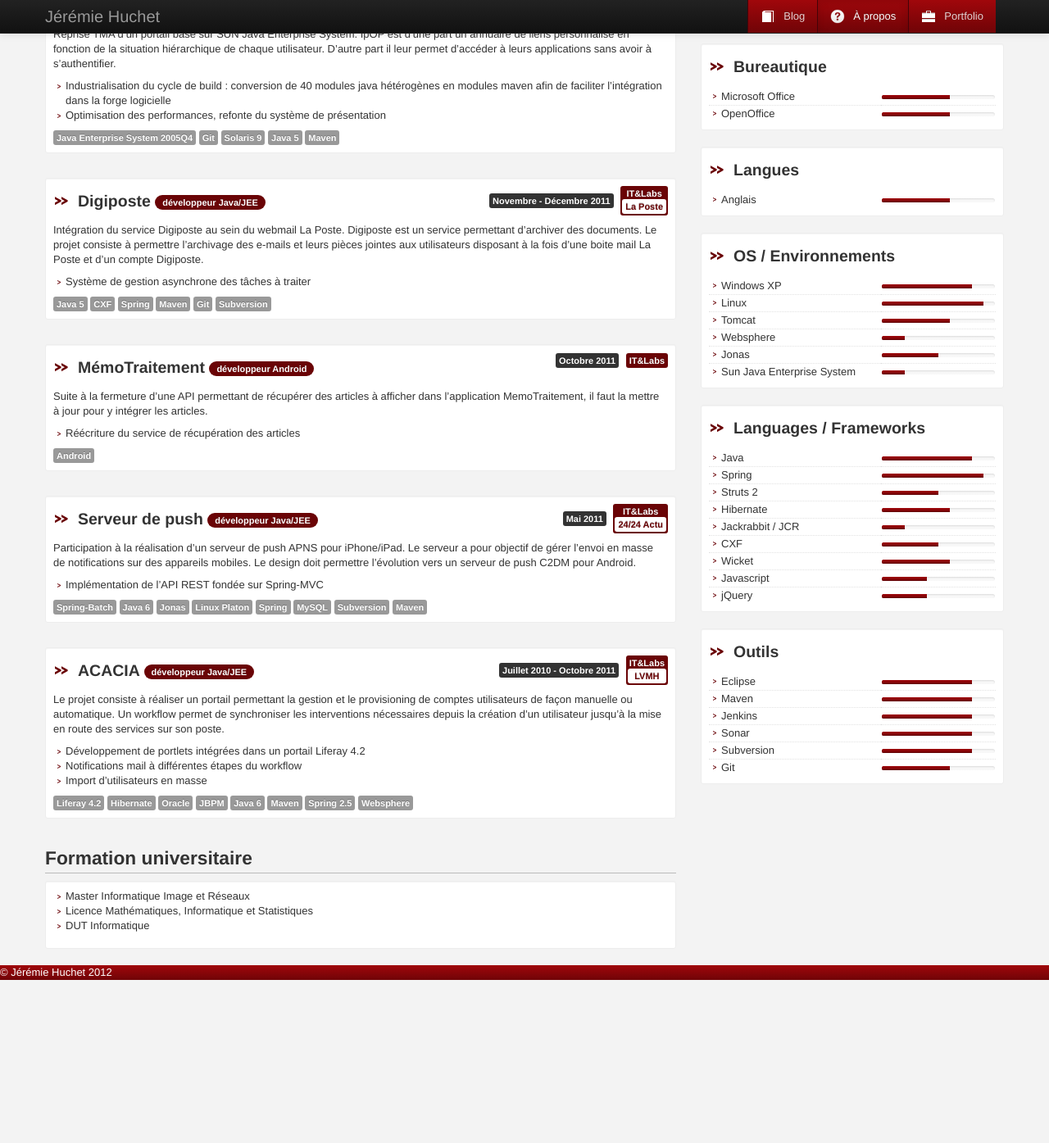
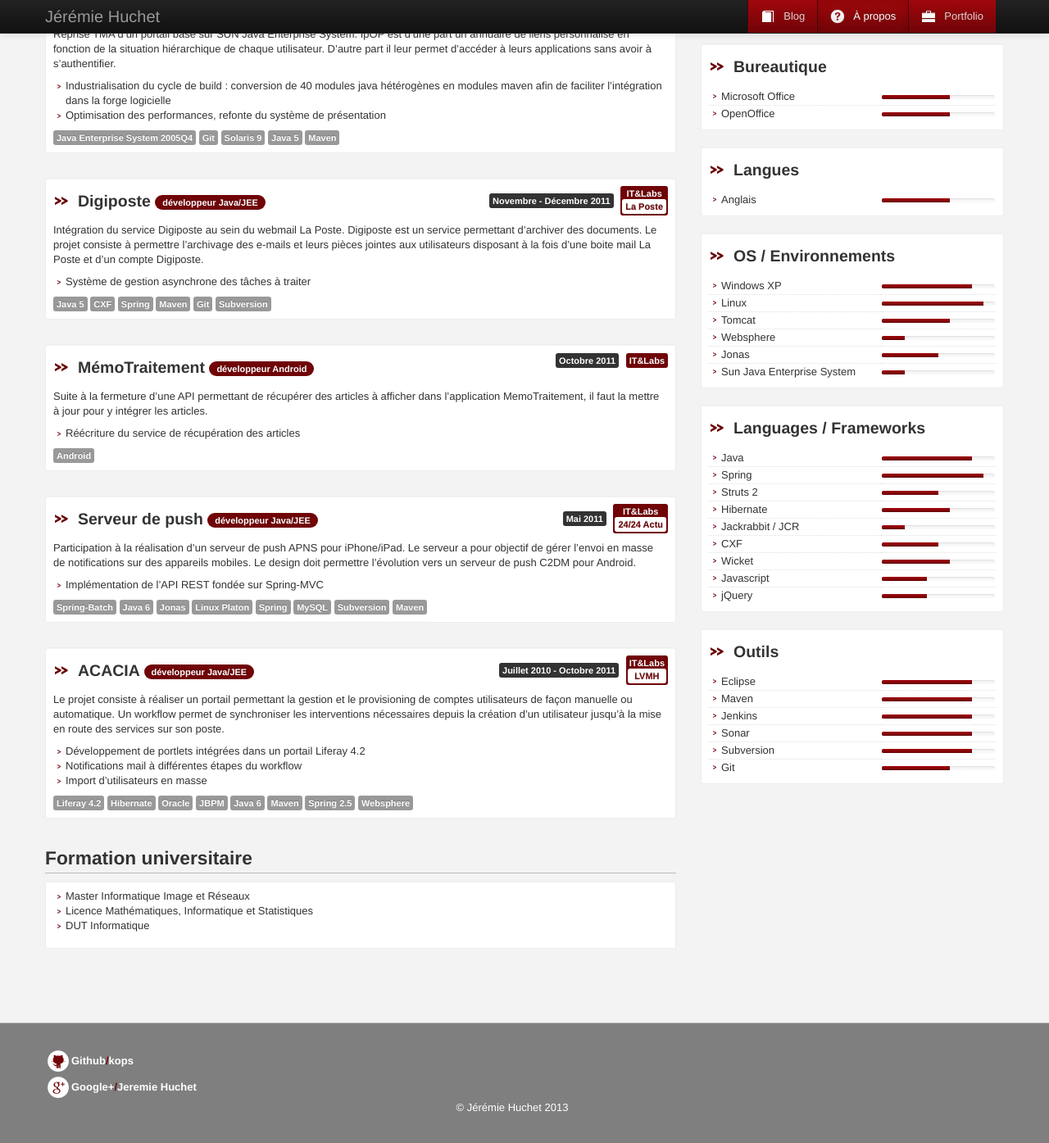
Before and after one commit to jeremiehuchet/jeremiehuchet.github.io, a Jekyll site: the page built from a-propos/index.html, in a window 1280 px wide and 1400 px high, scrolled down 294 px. Shown: the top 1395 px of the window at 82% size. Built offline with Jekyll 4.4.1, drawn with Linux system fonts in a browser that asks for light colours; before the commit the page ends 1499 px from its top, so only the background shows below that.

Commit message:
initialize footer

```diff
--- a/_layouts/base.html
+++ b/_layouts/base.html
@@ -47,7 +47,19 @@
     </div>
 
     <footer class="footer">
-      <p>&copy; Jérémie Huchet 2012</p>
+      <div class="container">
+        <div class="row">
+          <div class="span4">
+            <ul class="links">
+              <li><a href="https://www.github.com/kops" class="github">Github<span class="mred">/</span>kops</a></li>
+              <li><a href="https://www.google.fr/huchet.jeremie" class="googleplus">Google+<span class="mred">/</span>Jeremie Huchet</a></li>
+            </ul>
+          </div>
+        </div>
+        <div class="row">
+          <p class="center">&copy; Jérémie Huchet 2013</p>
+        </div>
+      </div>
     </footer>
 
     <script type='text/javascript' src='/js/jquery-1.7.2.js'></script>
--- a/css/style.css
+++ b/css/style.css
@@ -36,8 +36,49 @@
 }
 
 /* BASE LAYOUT */
+.center {
+  text-align: center;
+}
+
 h1 {
   display: none;
+}
+.footer {
+  color: white;
+  padding: 30px 0;
+  margin-top: 70px;
+  border-top: 1px solid #bbb;
+  background-color: #7f7f7f;
+}
+.footer ul.links {
+  margin: 0px;
+  list-style-type: none;
+  font-weight: bold;
+}
+.github,
+.googleplus {
+  color: white;
+  line-height: 32px;
+  padding: 10px 0px 10px 32px;
+  background-repeat: no-repeat;
+  background-position: left;
+}
+.github {
+  background-image: url('/img/ic-github-32.png');
+}
+.googleplus {
+  background-image: url('/img/ic-googleplus-32.png');
+}
+.github:hover,
+.googleplus:hover {
+  color: white;
+  text-decoration: none;
+}
+.github:hover {
+  background-image: url('/img/ic-github-32-hover.png');
+}
+.googleplus:hover {
+  background-image: url('/img/ic-googleplus-32-hover.png');
 }
 div#content-wrapper {
 	margin-top: 40px;
```
Also changed, not shown: css/bootstrap.css, img/ic-github-32-hover.png (added), img/ic-github-32.png (added), img/ic-googleplus-32-hover.png (added), img/ic-googleplus-32.png (added), 2 other files.
